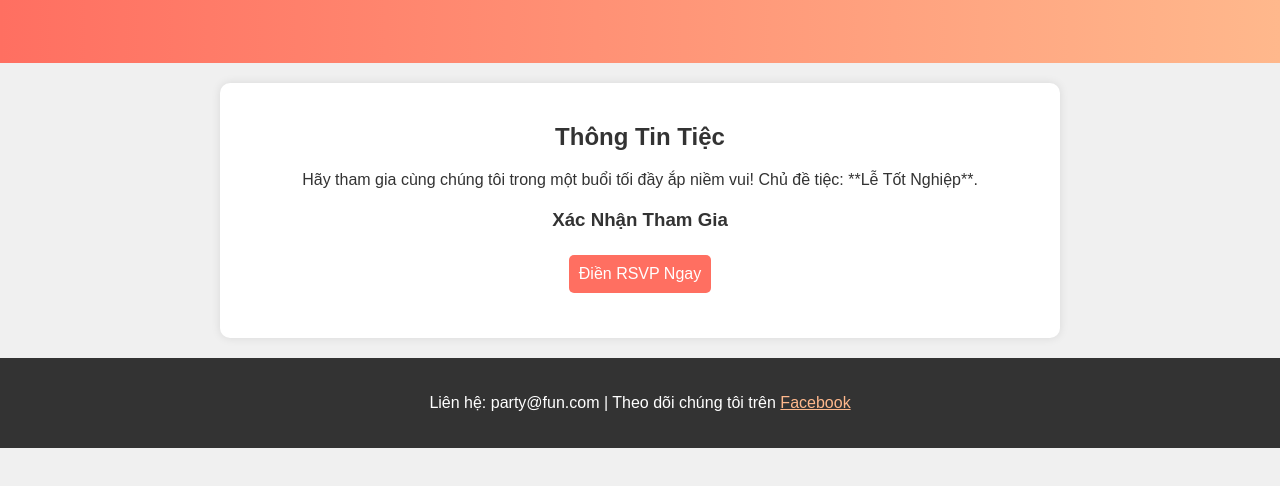
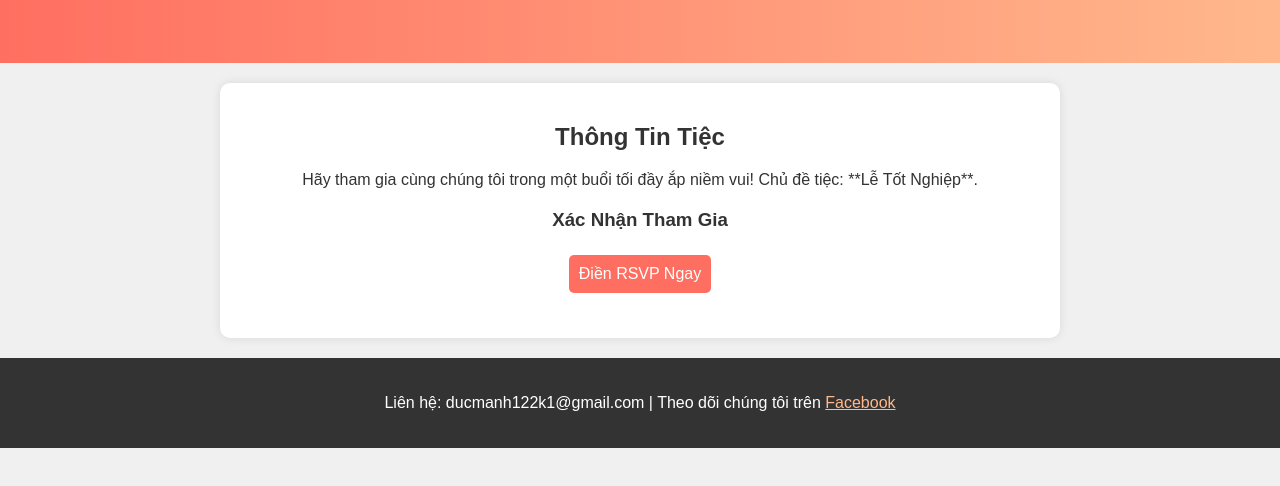
Before and after one commit to ducmanh2312/invite, a plain HTML site: page index.html in a window 1280 px wide. Shown: the part 132-618 px from the top of the page. Drawn offline with Linux system fonts and the light colour scheme.

Commit message:
Update index.html

```diff
--- a/index.html
+++ b/index.html
@@ -72,7 +72,7 @@
         </div>
     </div>
     <footer>
-        <p>Liên hệ: party@fun.com | Theo dõi chúng tôi trên <a href="#" style="color: #ffb88c;">Facebook</a></p>
+        <p>Liên hệ: ducmanh122k1@gmail.com | Theo dõi chúng tôi trên <a href="#" style="color: #ffb88c;">Facebook</a></p>
     </footer>
 </body>
 </html>
```
